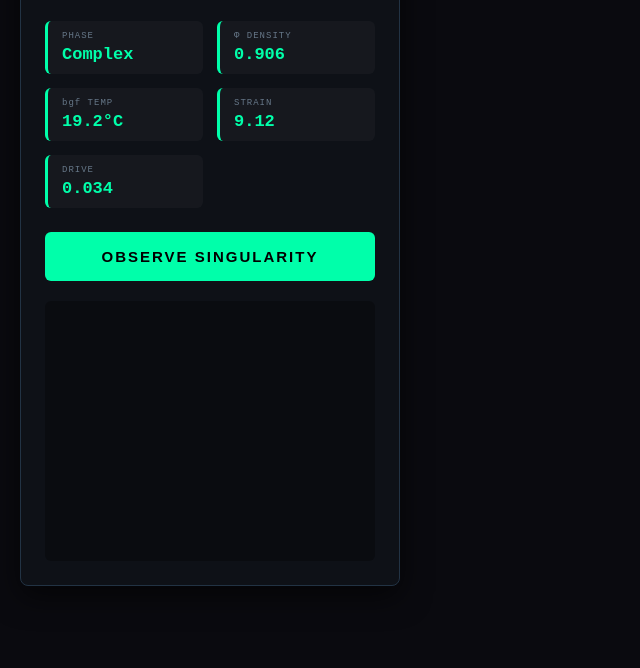
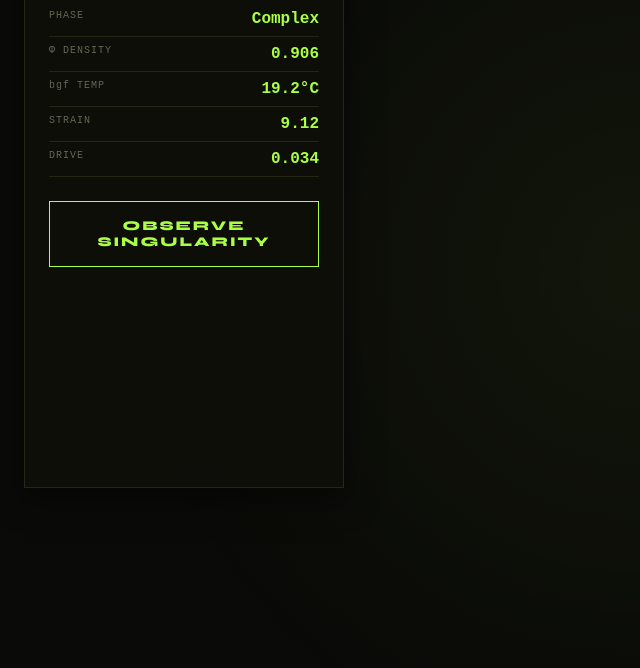
Before and after one commit to pandorapanchan34-oss/pandora-planet, a plain HTML site: page index.html in a window 1280 px wide. Shown: the part 132-800 px from the top of the page, without its empty margins (0-640 px from the left). Drawn offline with Linux system fonts and the light colour scheme; a web font is replaced by a local one.

Commit message:
Update style.css

```diff
--- a/assets/css/style.css
+++ b/assets/css/style.css
@@ -1,14 +1,14 @@
-/* assets/css/style.css */
-@import url('https://fonts.googleapis.com/css2?family=Syne+Mono:wght@400;700&family=Syne:wght@700;800&display=swap');
+@import url('https://fonts.googleapis.com/css2?family=Syne+Mono&family=Syne:wght@800&display=swap');
 
 :root {
-    --bg: #0a0a0f;
-    --panel: rgba(15, 18, 25, 0.95);
-    --accent: #00ffaa;
-    --accent2: #ff44aa;
-    --text: #c8d8d0;
-    --dim: #667788;
-    --danger: #ff3366;
+    --bg: #0a0a08;
+    --panel: rgba(15, 15, 11, 0.9);
+    --border: #252518;
+    --accent: #aaff44;      /* 基底: ネオンライム */
+    --cambrian: #00ff99;   /* カンブリア: ミント */
+    --sapient: #ff44aa;    /* 知性: マゼンタ */
+    --alert: #ff4400;      /* 臨界: レッド */
+    --text: #c8c4a8;
 }
 
 * { margin: 0; padding: 0; box-sizing: border-box; }
@@ -21,111 +21,95 @@ body {
     height: 100vh;
 }
 
+/* 背景にうっすらとエントロピーの残滓を */
+body::before {
+    content: '';
+    position: fixed;
+    inset: 0;
+    background: radial-gradient(circle at 50% 50%, rgba(170, 255, 68, 0.05) 0%, transparent 70%);
+    pointer-events: none;
+}
+
 .container {
     position: relative;
-    width: 100vw;
-    height: 100vh;
-    display: flex;
+    width: 100%;
+    height: 100%;
 }
 
-/* UI Panel */
+/* UIパネル: ガラスモーフィズム */
 .ui-panel {
     position: absolute;
-    top: 20px;
-    left: 20px;
-    width: 380px;
+    top: 24px;
+    left: 24px;
+    z-index: 100;
+    width: 320px;
+    padding: 24px;
     background: var(--panel);
-    border: 1px solid #223344;
-    border-radius: 8px;
-    padding: 24px;
-    backdrop-filter: blur(16px);
-    z-index: 100;
-    box-shadow: 0 10px 30px rgba(0, 0, 0, 0.6);
+    border: 1px solid var(--border);
+    backdrop-filter: blur(12px);
+    box-shadow: 0 10px 30px rgba(0,0,0,0.5);
 }
 
 header h1 {
     font-family: 'Syne', sans-serif;
     font-size: 28px;
+    color: var(--accent);
     letter-spacing: -1px;
-    margin-bottom: 4px;
+    line-height: 1;
 }
 
-header h1 span {
-    color: var(--accent);
+header h1 span { color: var(--text); font-size: 18px; display: block; }
+.subtitle { font-size: 10px; color: #555; margin-top: 4px; letter-spacing: 2px; }
+
+/* ステータス表示 */
+.stats { margin: 24px 0; }
+.stat {
+    display: flex;
+    justify-content: space-between;
+    padding: 8px 0;
+    border-bottom: 1px solid var(--border);
 }
 
-.subtitle {
-    font-size: 11px;
-    color: var(--dim);
-    margin-bottom: 24px;
-    letter-spacing: 1px;
-}
+.label { font-size: 10px; color: #665; letter-spacing: 1px; }
+.value { font-weight: bold; color: var(--accent); }
 
-/* Stats */
-.stats {
-    display: grid;
-    grid-template-columns: 1fr 1fr;
-    gap: 14px;
-    margin-bottom: 24px;
-}
-
-.stat {
-    background: rgba(255,255,255,0.03);
-    padding: 10px 14px;
-    border-radius: 6px;
-    border-left: 3px solid var(--accent);
-}
-
-.label {
-    font-size: 9px;
-    color: var(--dim);
-    display: block;
-    margin-bottom: 4px;
-    letter-spacing: 1px;
-}
-
-.value {
-    font-size: 17px;
-    font-weight: 700;
-    color: var(--accent);
-}
-
-/* Button */
+/* 観測ボタン */
 .observe-btn {
     width: 100%;
     padding: 16px;
-    font-size: 15px;
+    background: transparent;
+    border: 1px solid var(--accent);
+    color: var(--accent);
+    font-family: 'Syne', sans-serif;
     font-weight: 800;
+    cursor: pointer;
+    transition: all 0.3s;
     letter-spacing: 2px;
-    background: #00ffaa;
-    color: #000;
-    border: none;
-    border-radius: 6px;
-    cursor: pointer;
-    transition: all 0.2s;
-    margin-bottom: 20px;
 }
 
 .observe-btn:hover {
-    background: #ff44aa;
-    transform: scale(1.02);
+    background: var(--accent);
+    color: var(--bg);
 }
 
-/* Log */
-.log {
-    height: 260px;
-    overflow-y: auto;
-    font-size: 10.5px;
-    line-height: 1.45;
-    background: rgba(0,0,0,0.3);
-    padding: 12px;
-    border-radius: 6px;
-    color: #99bbaa;
+.observe-btn.active {
+    border-color: var(--sapient);
+    color: var(--sapient);
 }
 
-/* Canvas */
+/* ログエリア */
+.log {
+    margin-top: 16px;
+    height: 180px;
+    overflow-y: auto;
+    font-size: 11px;
+    line-height: 1.6;
+    color: #887;
+    scrollbar-width: none;
+}
+.log::-webkit-scrollbar { display: none; }
+
 canvas {
-    display: block;
     position: absolute;
     top: 0;
     left: 0;
@@ -133,12 +117,3 @@ canvas {
     height: 100%;
     z-index: 1;
 }
-
-/* スマホ対応 */
-@media (max-width: 640px) {
-    .ui-panel {
-        width: 92%;
-        left: 4%;
-        top: 12px;
-    }
-}
```
